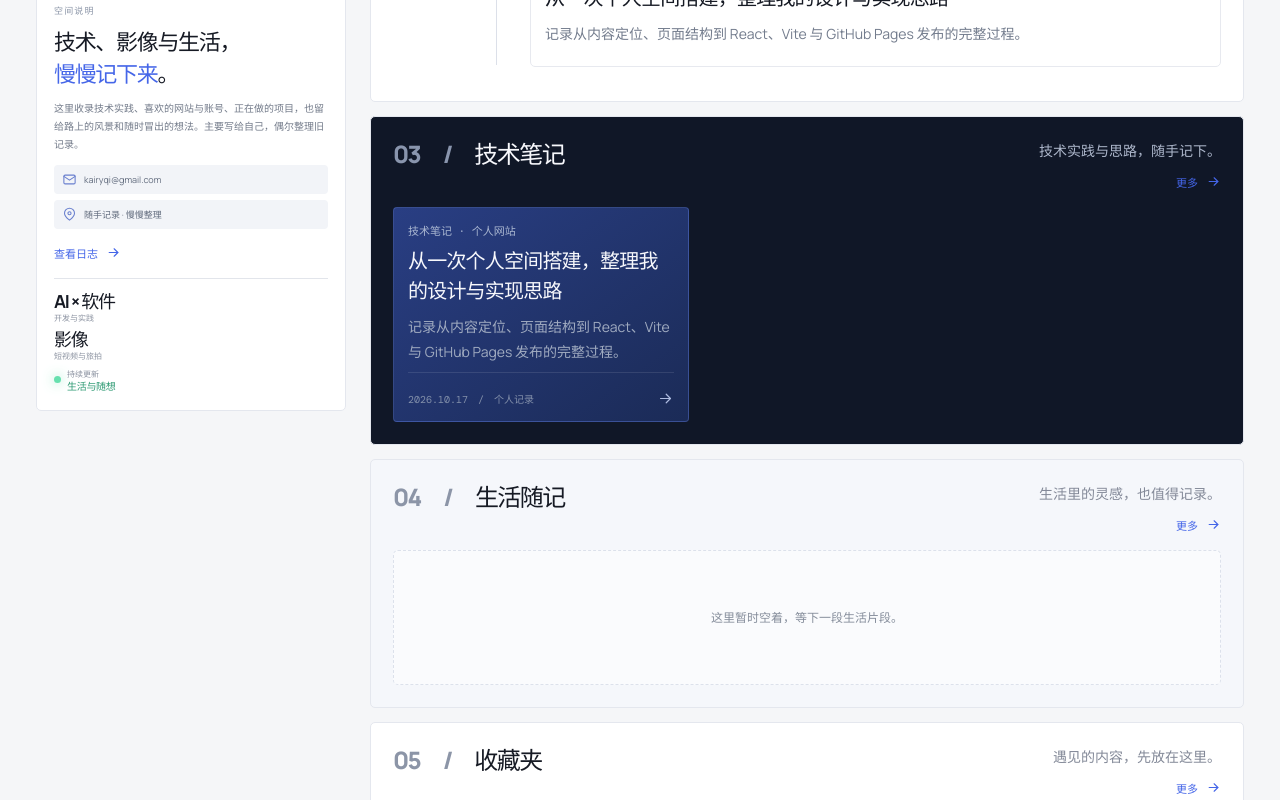
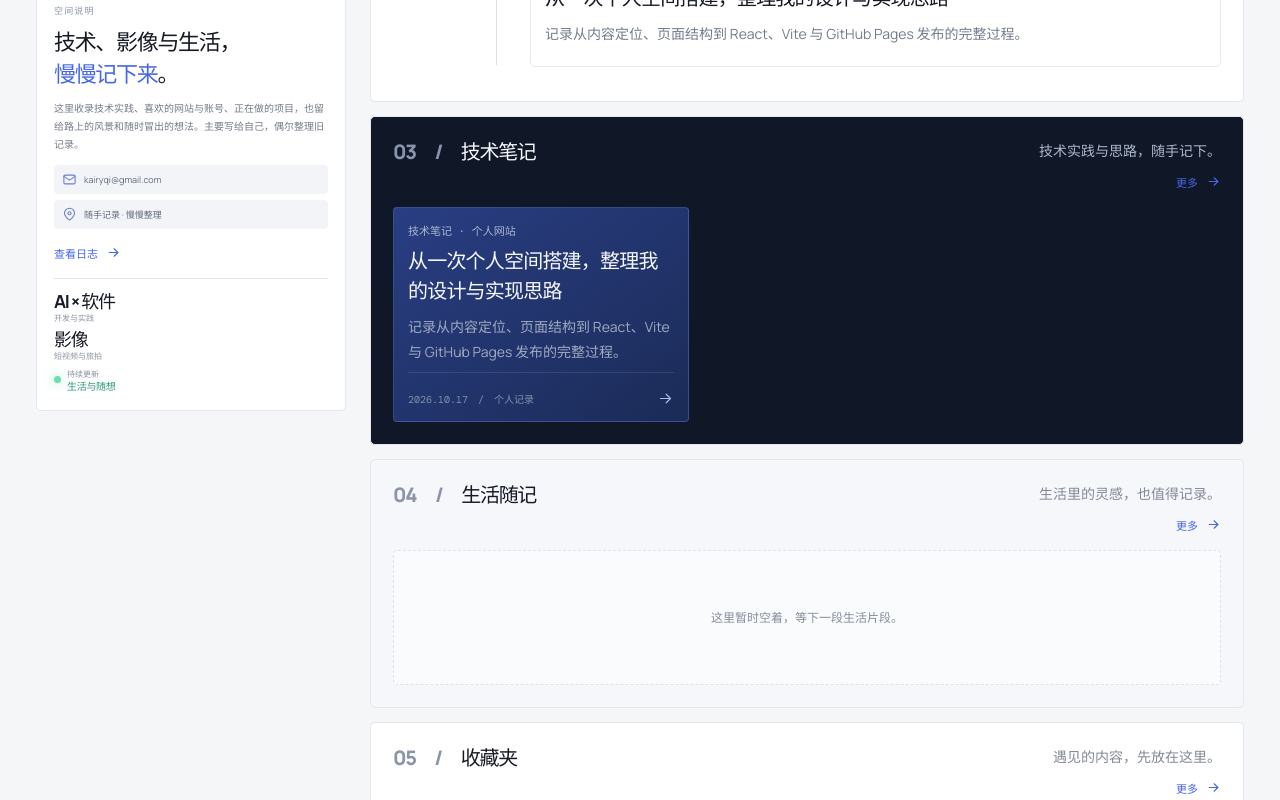
Before and after one commit to kairyqi/kairyqi-blog, a React (Vite) app: page / in a window 1280 px wide. Shown: the part 940-1740 px from the top of the page. Built offline with nearby package versions, Linux system fonts and the light colour scheme.

Commit message:
Unify homepage section heading sizes

```diff
--- a/src/styles.css
+++ b/src/styles.css
@@ -352,3 +352,6 @@
 
 .experience-section .section-heading h2{font-size:20px}
 @media(max-width:480px){.experience-section .section-heading h2{font-size:17px}}
+
+.main-column .section-heading h2{font-size:20px}
+@media(max-width:480px){.main-column .section-heading h2{font-size:17px}}
```
